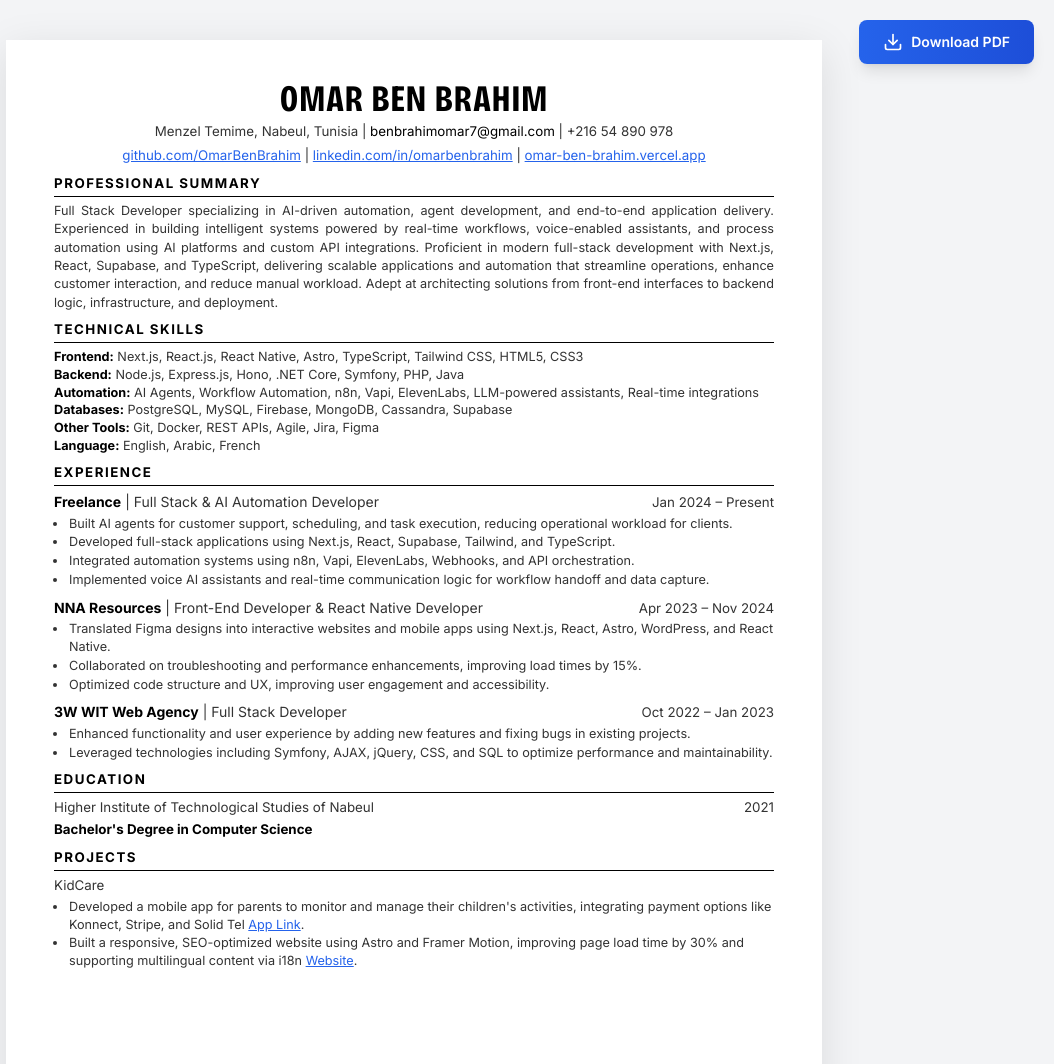
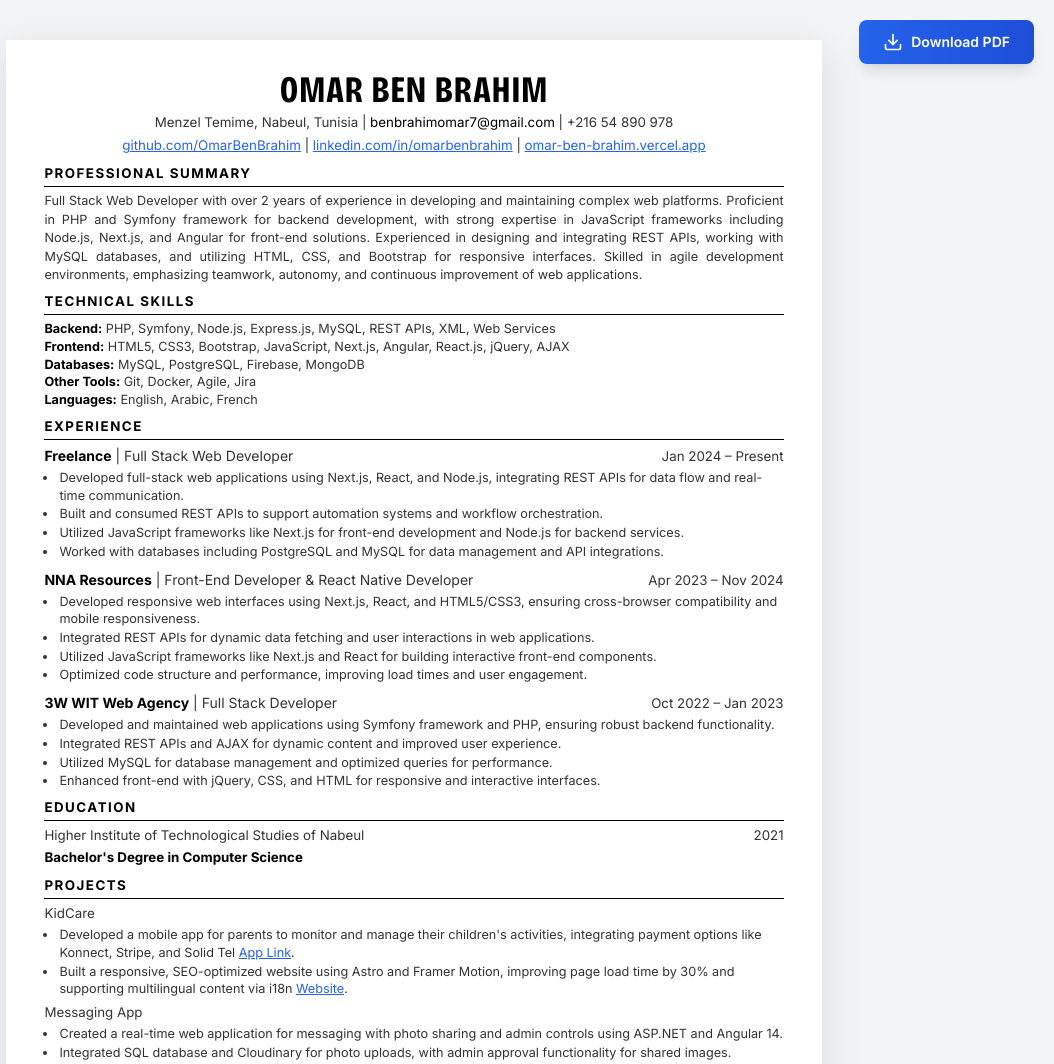
Before and after one commit to OmarBenBrahim/ResumeBuilder, a plain HTML site: page index.html in a window 1280 px wide. Shown: the top 1064 px of the page, without its empty margins (226-1280 px from the left). Drawn offline with nearby package versions, Linux system fonts and the light colour scheme.

Commit message:
fix: update the font margin of the pdf so it fit to one page like html view

```diff
--- a/index.html
+++ b/index.html
@@ -3,7 +3,7 @@
   <head>
     <meta charset="UTF-8" />
     <meta name="viewport" content="width=device-width, initial-scale=1.0" />
-    <title>Omar Ben Brahim - Full Stack & AI Developer Resume</title>
+    <title>Omar Ben Brahim - Full Stack Web Developer Resume</title>
     <!-- Tailwind CSS CDN -->
     <script src="https://cdn.tailwindcss.com"></script>
     <script>
@@ -78,11 +78,7 @@
       <section class="resume-section">
         <h2 class="section-title">PROFESSIONAL SUMMARY</h2>
         <p class="resume-text">
-          Full Stack Developer specializing in AI-driven automation, agent development, and end-to-end application delivery. Experienced in building
-          intelligent systems powered by real-time workflows, voice-enabled assistants, and process automation using AI platforms and custom API
-          integrations. Proficient in modern full-stack development with Next.js, React, Supabase, and TypeScript, delivering scalable applications
-          and automation that streamline operations, enhance customer interaction, and reduce manual workload. Adept at architecting solutions from
-          front-end interfaces to backend logic, infrastructure, and deployment.
+          Full Stack Web Developer with over 2 years of experience in developing and maintaining complex web platforms. Proficient in PHP and Symfony framework for backend development, with strong expertise in JavaScript frameworks including Node.js, Next.js, and Angular for front-end solutions. Experienced in designing and integrating REST APIs, working with MySQL databases, and utilizing HTML, CSS, and Bootstrap for responsive interfaces. Skilled in agile development environments, emphasizing teamwork, autonomy, and continuous improvement of web applications.
         </p>
       </section>
 
@@ -90,12 +86,11 @@
       <section class="resume-section">
         <h2 class="section-title">TECHNICAL SKILLS</h2>
         <div class="skills-list">
-          <p><strong>Frontend:</strong> Next.js, React.js, React Native, Astro, TypeScript, Tailwind CSS, HTML5, CSS3</p>
-          <p><strong>Backend:</strong> Node.js, Express.js, Hono, .NET Core, Symfony, PHP, Java</p>
-          <p><strong>Automation:</strong> AI Agents, Workflow Automation, n8n, Vapi, ElevenLabs, LLM-powered assistants, Real-time integrations</p>
-          <p><strong>Databases:</strong> PostgreSQL, MySQL, Firebase, MongoDB, Cassandra, Supabase</p>
-          <p><strong>Other Tools:</strong> Git, Docker, REST APIs, Agile, Jira, Figma</p>
-          <p><strong>Language:</strong> English, Arabic, French</p>
+          <p><strong>Backend:</strong> PHP, Symfony, Node.js, Express.js, MySQL, REST APIs, XML, Web Services</p>
+          <p><strong>Frontend:</strong> HTML5, CSS3, Bootstrap, JavaScript, Next.js, Angular, React.js, jQuery, AJAX</p>
+          <p><strong>Databases:</strong> MySQL, PostgreSQL, Firebase, MongoDB</p>
+          <p><strong>Other Tools:</strong> Git, Docker, Agile, Jira</p>
+          <p><strong>Languages:</strong> English, Arabic, French</p>
         </div>
       </section>
 
@@ -106,14 +101,14 @@
         <!-- Experience Item 1 -->
         <div class="experience-item">
           <div class="experience-header">
-            <span class="experience-title"><strong>Freelance</strong> | Full Stack & AI Automation Developer</span>
+            <span class="experience-title"><strong>Freelance</strong> | Full Stack Web Developer</span>
             <span class="experience-date">Jan 2024 – Present</span>
           </div>
           <ul class="resume-list">
-            <li>Built AI agents for customer support, scheduling, and task execution, reducing operational workload for clients.</li>
-            <li>Developed full-stack applications using Next.js, React, Supabase, Tailwind, and TypeScript.</li>
-            <li>Integrated automation systems using n8n, Vapi, ElevenLabs, Webhooks, and API orchestration.</li>
-            <li>Implemented voice AI assistants and real-time communication logic for workflow handoff and data capture.</li>
+            <li>Developed full-stack web applications using Next.js, React, and Node.js, integrating REST APIs for data flow and real-time communication.</li>
+            <li>Built and consumed REST APIs to support automation systems and workflow orchestration.</li>
+            <li>Utilized JavaScript frameworks like Next.js for front-end development and Node.js for backend services.</li>
+            <li>Worked with databases including PostgreSQL and MySQL for data management and API integrations.</li>
           </ul>
         </div>
 
@@ -124,9 +119,10 @@
             <span class="experience-date">Apr 2023 – Nov 2024</span>
           </div>
           <ul class="resume-list">
-            <li>Translated Figma designs into interactive websites and mobile apps using Next.js, React, Astro, WordPress, and React Native.</li>
-            <li>Collaborated on troubleshooting and performance enhancements, improving load times by 15%.</li>
-            <li>Optimized code structure and UX, improving user engagement and accessibility.</li>
+            <li>Developed responsive web interfaces using Next.js, React, and HTML5/CSS3, ensuring cross-browser compatibility and mobile responsiveness.</li>
+            <li>Integrated REST APIs for dynamic data fetching and user interactions in web applications.</li>
+            <li>Utilized JavaScript frameworks like Next.js and React for building interactive front-end components.</li>
+            <li>Optimized code structure and performance, improving load times and user engagement.</li>
           </ul>
         </div>
 
@@ -137,8 +133,10 @@
             <span class="experience-date">Oct 2022 – Jan 2023</span>
           </div>
           <ul class="resume-list">
-            <li>Enhanced functionality and user experience by adding new features and fixing bugs in existing projects.</li>
-            <li>Leveraged technologies including Symfony, AJAX, jQuery, CSS, and SQL to optimize performance and maintainability.</li>
+            <li>Developed and maintained web applications using Symfony framework and PHP, ensuring robust backend functionality.</li>
+            <li>Integrated REST APIs and AJAX for dynamic content and improved user experience.</li>
+            <li>Utilized MySQL for database management and optimized queries for performance.</li>
+            <li>Enhanced front-end with jQuery, CSS, and HTML for responsive and interactive interfaces.</li>
           </ul>
         </div>
       </section>
@@ -173,6 +171,19 @@
             </li>
           </ul>
         </div>
+
+        <!-- Project 2 -->
+        <div class="project-item">
+          <p class="project-title">Messaging App</p>
+          <ul class="resume-list">
+            <li>
+              Created a real-time web application for messaging with photo sharing and admin controls using ASP.NET and Angular 14.
+            </li>
+            <li>
+              Integrated SQL database and Cloudinary for photo uploads, with admin approval functionality for shared images.
+            </li>
+          </ul>
+        </div>
       </section>
     </div>
 
--- a/styles.css
+++ b/styles.css
@@ -25,7 +25,7 @@ body {
   max-height: 11in;
   overflow: hidden;
   margin: 40px auto;
-  padding: 0.4in 0.5in;
+  padding: 0.3in 0.4in;
   background: white;
   box-shadow: 0 10px 40px rgba(0, 0, 0, 0.1);
 }
@@ -222,6 +222,9 @@ body {
 
 /* ============================================
    PRINT STYLES
+   IMPORTANT: Always ensure resume content fits within 11in height.
+   Adjust font sizes, margins, and padding in print media if content overflows.
+   Test PDF download after any content changes to verify single-page fit.
    ============================================ */
 @media print {
   html,
@@ -245,11 +248,52 @@ body {
     height: 11in !important;
     max-height: 11in !important;
     margin: 0 !important;
-    padding: 0.35in 0.45in !important;
+    padding: 0.3in 0.4in !important; /* Reduced padding for more content space */
     box-shadow: none !important;
     overflow: hidden !important;
     page-break-after: avoid !important;
     page-break-inside: avoid !important;
+  }
+
+  /* Compact font sizes for print to ensure fit */
+  .resume-name {
+    font-size: 26pt !important; /* Slightly smaller */
+  }
+
+  .resume-contact,
+  .resume-links {
+    font-size: 9pt !important; /* Smaller */
+  }
+
+  .section-title {
+    font-size: 9.5pt !important; /* Smaller */
+    margin-bottom: 3px !important; /* Less margin */
+  }
+
+  .resume-text,
+  .skills-list,
+  .experience-title,
+  .experience-date,
+  .resume-list,
+  .education-school,
+  .education-year,
+  .education-degree,
+  .project-title {
+    font-size: 9.5pt !important; /* Smaller font */
+    line-height: 1.3 !important; /* Tighter line height */
+  }
+
+  .resume-section {
+    margin-bottom: 7px !important; /* Less space between sections */
+  }
+
+  .experience-item,
+  .project-item {
+    margin-bottom: 4px !important; /* Less space */
+  }
+
+  .resume-list {
+    margin-left: 12px !important; /* Slightly less indent */
   }
 
   .section-title {
```
